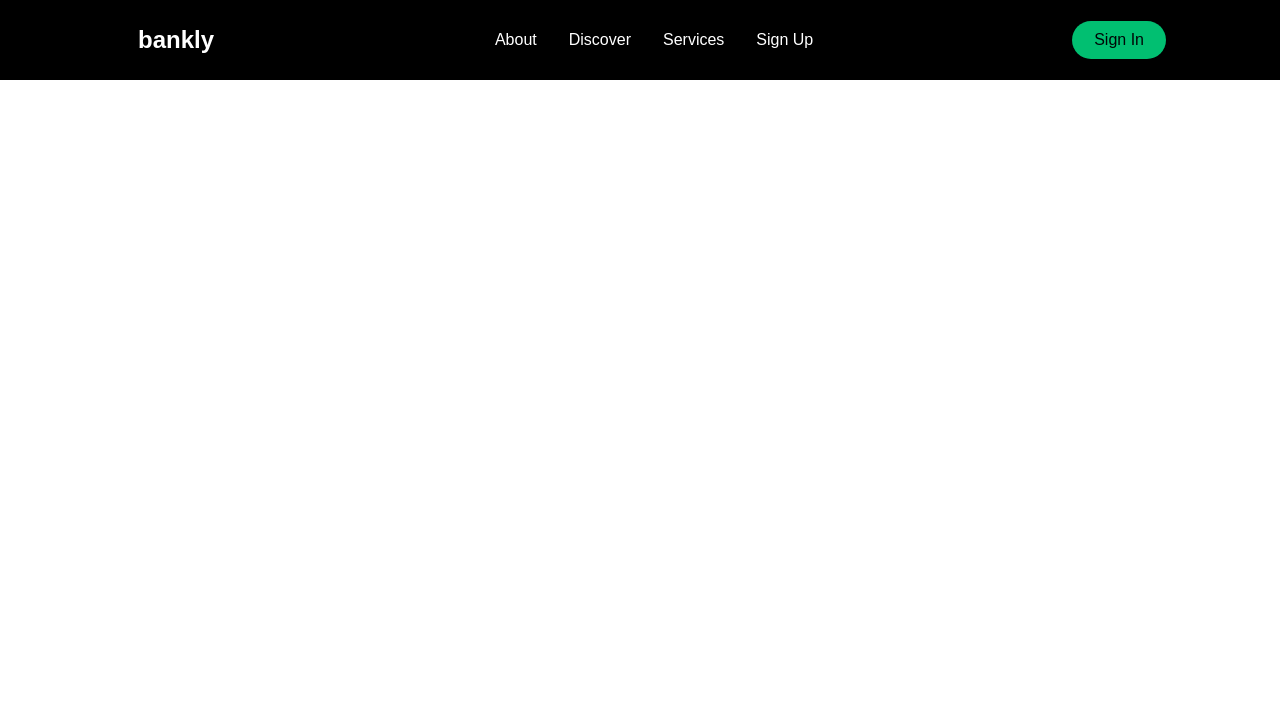
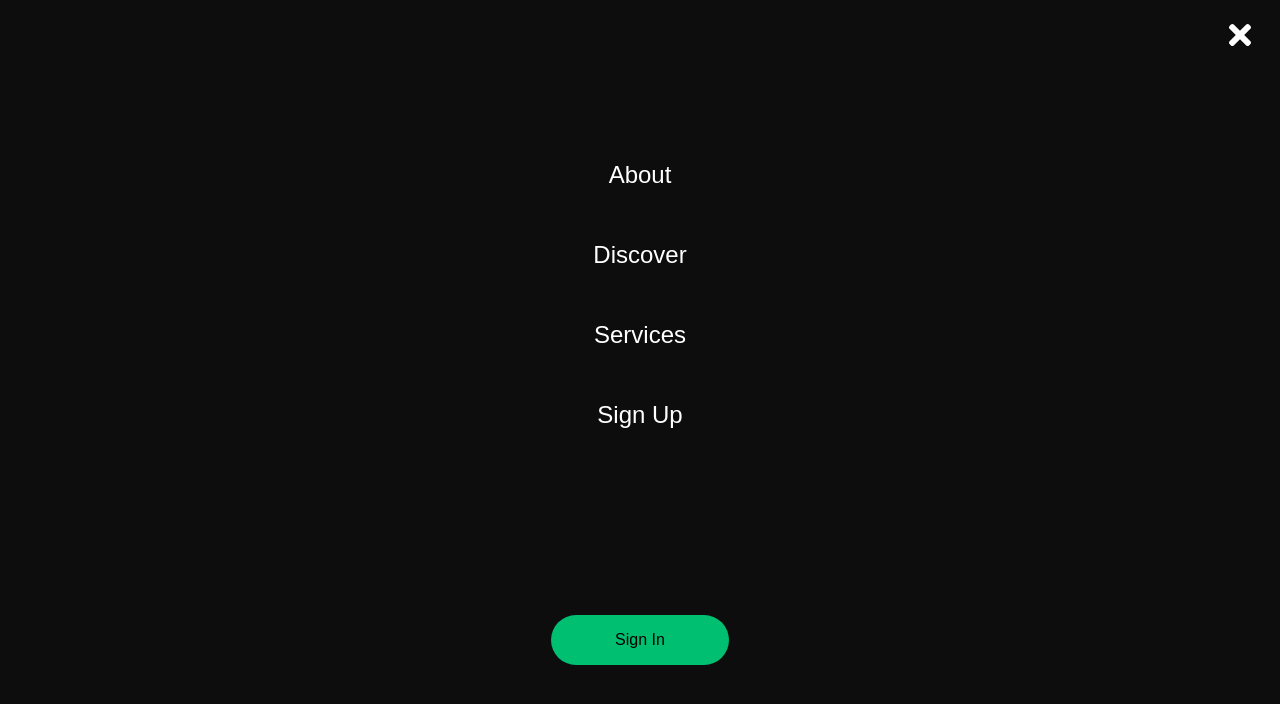
Before and after one commit to Deftone1/bankly, a React (Create React App) app: page / in a window 1280 px wide. Shown: the top 704 px of the page. Built offline with nearby package versions, Linux system fonts and the light colour scheme.

Commit message:
sidebar styling

```diff
--- a/src/App.js
+++ b/src/App.js
@@ -2,13 +2,14 @@
 import "./App.css";
 import Navbar from "./components/Navbar";
 import { BrowserRouter as Router } from "react-router-dom";
+import Sidebar from "./components/Sidebar";
 
 function App() {
   return (
     <div>
       <Router>
-
-      <Navbar />
+        <Sidebar />
+        <Navbar />
       </Router>
     </div>
   );
--- /dev/null
+++ b/src/components/Sidebar/SidebarElements.js
@@ -0,0 +1,93 @@
+import styled from "styled-components";
+import { FaTimes } from "react-icons/fa";
+import { Link as LinkR } from "react-router-dom";
+import { Link as LinkS } from "react-scroll";
+
+export const SidebarContainer = styled.aside`
+position: fixed;
+z-index: 999;
+width: 100%;
+height: 100%;
+background: #0d0d0d;
+display: grid;
+align-items: center;
+top: 0;
+left: 0;
+transition: 0.3s ease-in-out;
+// opacity: ${({ isOpen }) => (isOpen ? "100%" : "0")};
+// top: ${({ isOpen }) => (isOpen ? "0" : "-100%")};
+top: 0;
+`;
+
+export const CloseIcon = styled(FaTimes)`
+  color: #fff;
+`;
+
+export const Icon = styled.div`
+  position: absolute;
+  top: 1.2rem;
+  right: 1.5rem;
+  background: transparent;
+  font-size: 2rem;
+  cursor: pointer;
+  outline: none;
+`;
+
+export const SidebarWrapper = styled.div`
+  color: #fff;
+`;
+
+export const SidebarMenu = styled.ul`
+display: grid;
+grid-template-column: 1fr;
+grid-template-rows: repeat(6, 80px);
+text-align: center;
+
+@media screen and (max-width: 480px) {
+    grid-template-rows: repeat(6, 60px;);
+}
+`;
+
+export const SidebarLink = styled(LinkS)`
+  display: flex;
+  align-items: center;
+  justify-content: center;
+  font-size: 1.5rem;
+  text-decoration: none;
+  list-style: none;
+  transition: 0.2s ease-in-out;
+  color: #fff;
+  cursor: pointer;
+
+  &:hover {
+    color: #01bf71;
+    transition: 0.3s ease-in-out;
+    background-color: rgba(255, 255, 255, 0.1);
+  }
+`;
+
+export const SideBtnWrap = styled.div`
+display: flex;
+justify-content: center;
+`;
+
+export const SidebarRoute = styled(LinkR)`
+border-radius: 50px;
+background: #01bf71;
+white-space: nowrap;
+padding: 16px 64px;
+color: black;
+font-size: 16px;
+outline: none;
+border: none;
+cursor: pointer;
+transition: all 0.2s ease-in-out;
+text-decoration: none;
+
+&:hover {
+    transition: all 0.2s ease-in-out;
+    background: #fff;
+    color: #010606;
+
+}
+`;
--- /dev/null
+++ b/src/components/Sidebar/index.js
@@ -0,0 +1,34 @@
+import React from "react";
+import {
+  SidebarContainer,
+  Icon,
+  CloseIcon,
+  SidebarWrapper,
+  SidebarMenu,
+  SideBtnWrap,
+  SidebarLink,
+  SidebarRoute
+} from "./SidebarElements";
+
+const Sidebar = () => {
+  return (
+    <SidebarContainer>
+      <Icon>
+        <CloseIcon />
+      </Icon>
+      <SidebarWrapper>
+        <SidebarMenu>
+          <SidebarLink to="about">About</SidebarLink>
+          <SidebarLink to="discover">Discover</SidebarLink>
+          <SidebarLink to="services">Services</SidebarLink>
+          <SidebarLink to="signup">Sign Up</SidebarLink>
+        </SidebarMenu>
+        <SideBtnWrap>
+            <SidebarRoute to="/">Sign In</SidebarRoute>
+        </SideBtnWrap>
+      </SidebarWrapper>
+    </SidebarContainer>
+  );
+};
+
+export default Sidebar;
```
